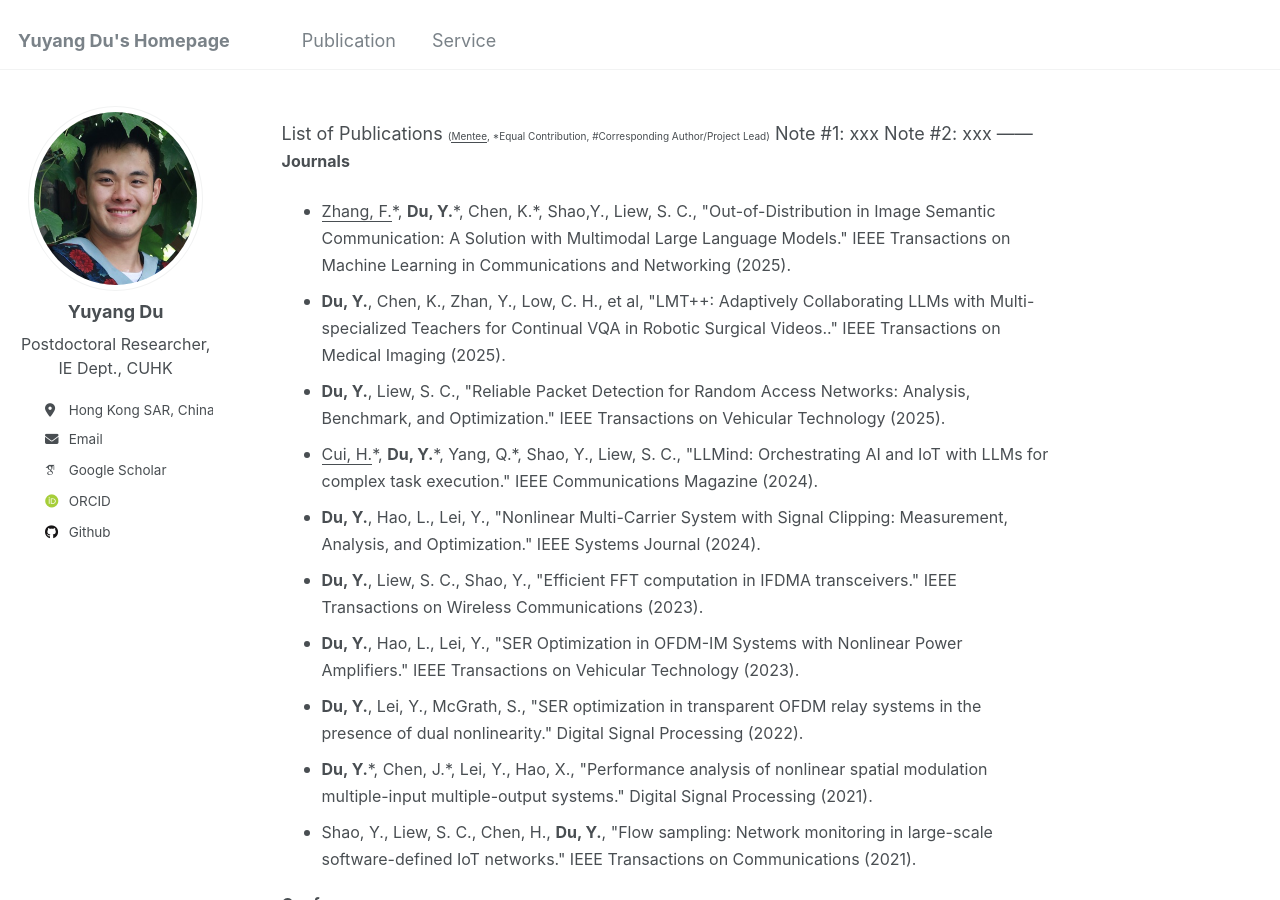
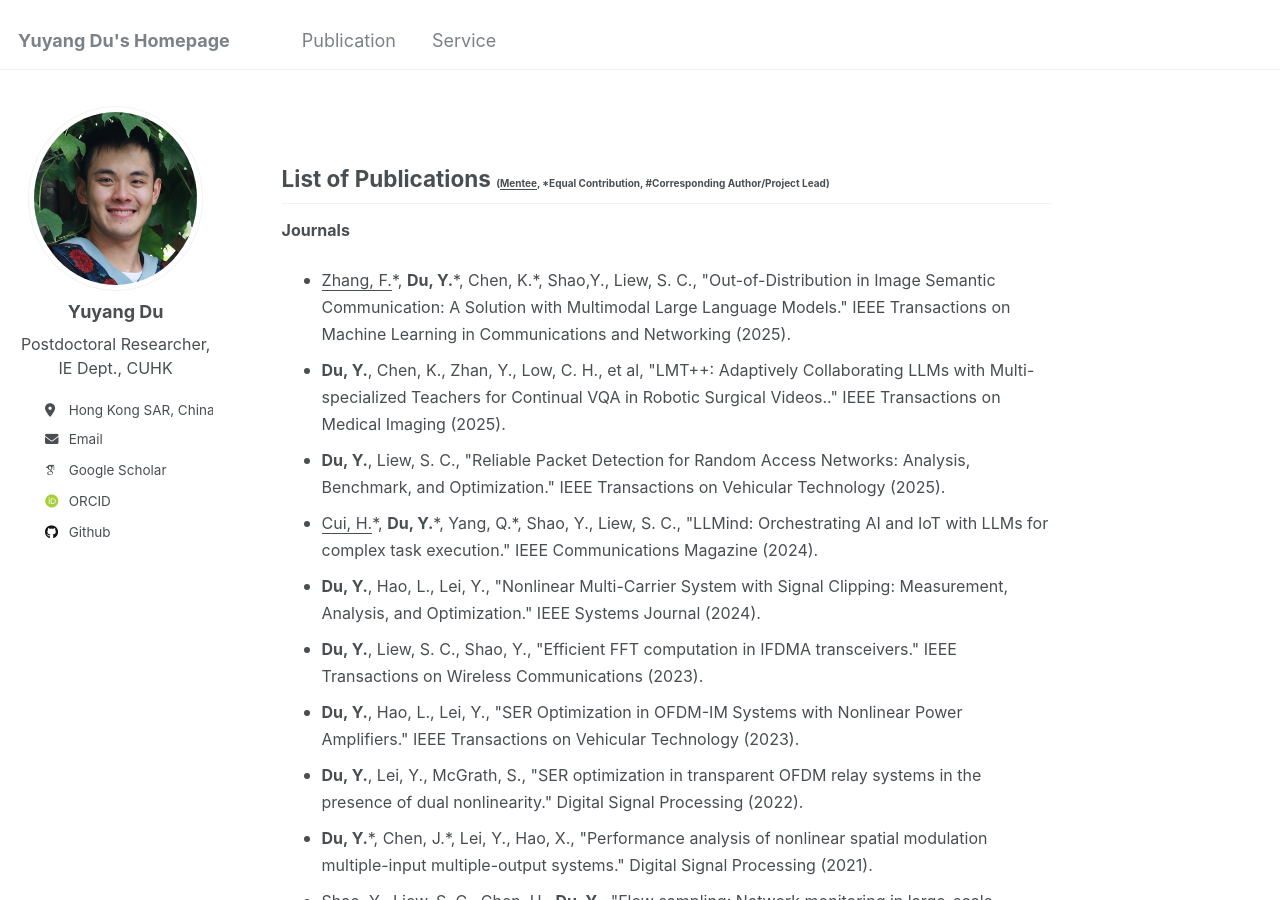
Before and after one commit to yuyangdu01/yuyangdu01.github.io, a Jekyll site: the page built from _pages/markdown.md, in a window 1280 px wide and 900 px high. Built offline with Jekyll 4.4.1, drawn with Linux system fonts in a browser that asks for light colours; some web fonts are replaced.

Commit message:
Update markdown.md

```diff
--- a/_pages/markdown.md
+++ b/_pages/markdown.md
@@ -7,8 +7,6 @@ redirect_from:
   - /markdown.html
 ---
 List of Publications <font size=3></font><font size=1>(<u>Mentee</u>, *Equal Contribution, #Corresponding Author/Project Lead)</font>
-Note #1: xxx
-Note #2: xxx
 ------
 **<font size=3>Journals</font>** <br>
 * <font size=3><u>Zhang, F.</u>*, <b>Du, Y.</b>*, Chen, K.*, Shao,Y., Liew, S. C., "Out-of-Distribution in Image Semantic Communication: A Solution with Multimodal Large Language Models." IEEE Transactions on Machine Learning in Communications and Networking (2025).</font>
```
